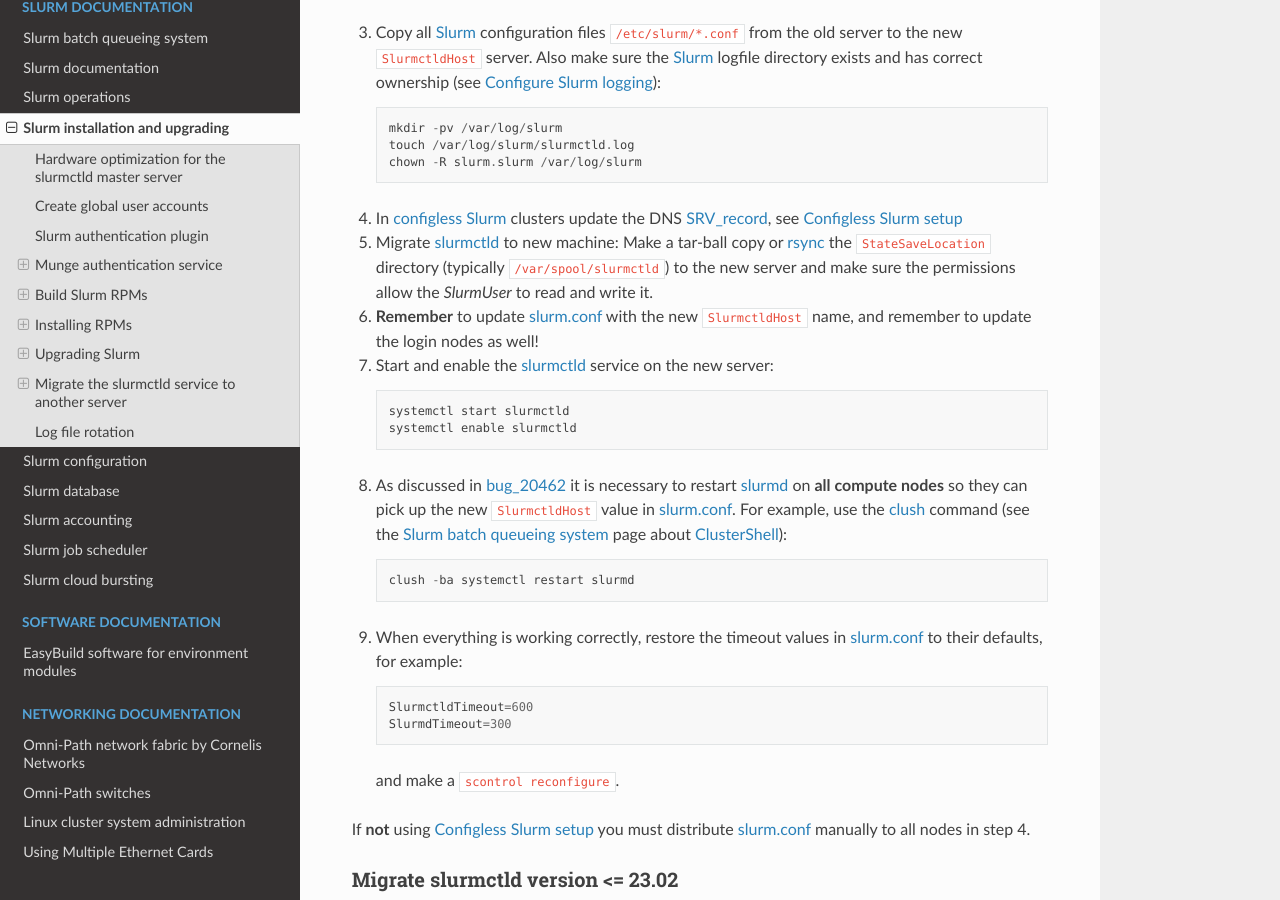
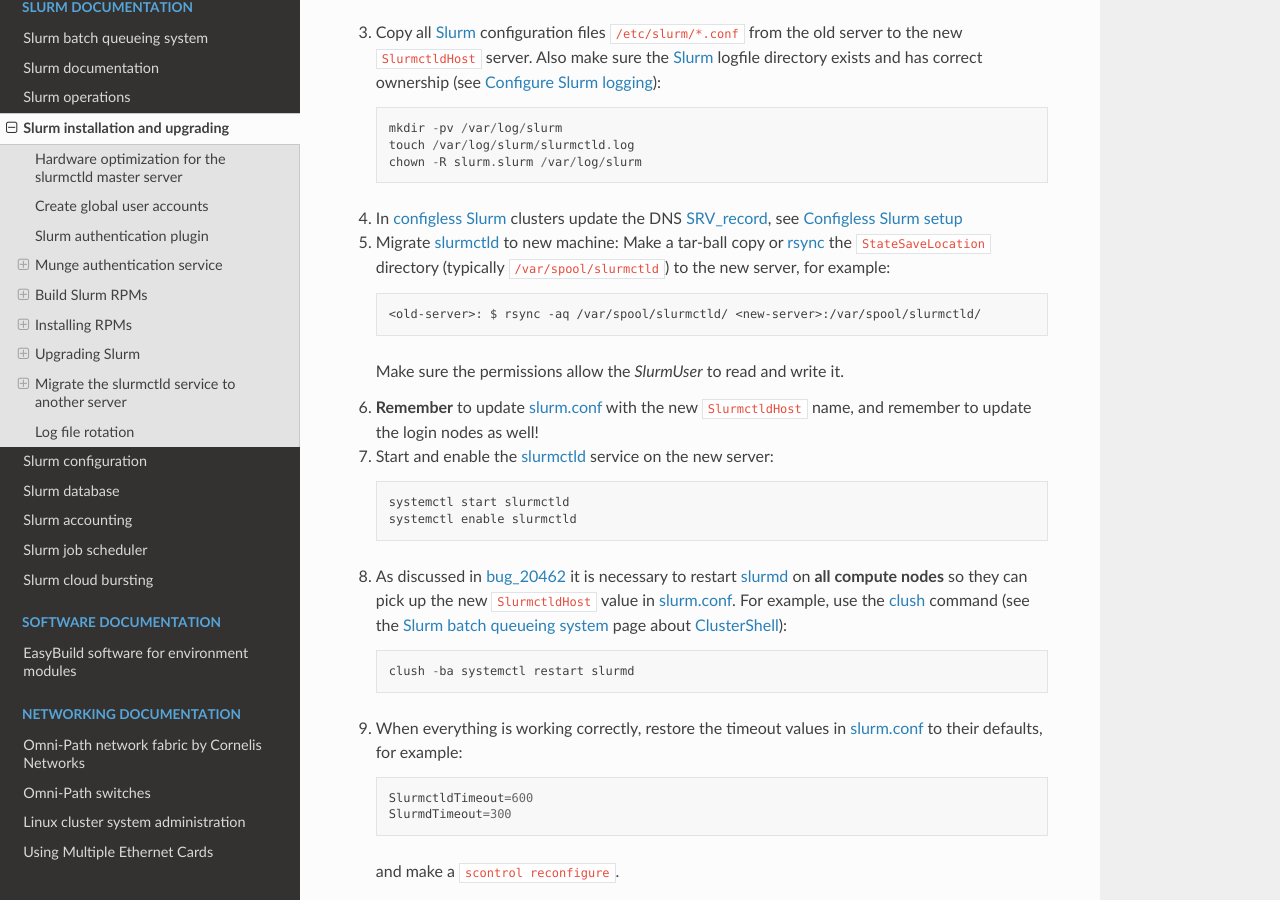
Before and after one commit to OleHolmNielsen/Niflheim_system, a Sphinx documentation site: the page built from docs/Slurm_installation.rst, in a window 1280 px wide and 900 px high, scrolled down 21281 px. Built offline with Sphinx 7.4.7 and the Read the Docs theme 2.0.0, drawn with Linux system fonts in a browser that asks for light colours.

Commit message:
Migrate slurmctld

```diff
--- a/docs/Slurm_installation.rst
+++ b/docs/Slurm_installation.rst
@@ -948,7 +948,11 @@ We have successfully performed a slurmctld_ migration following this procedure:
 
 5. Migrate slurmctld_ to new machine:
    Make a tar-ball copy or rsync_ the ``StateSaveLocation`` directory (typically ``/var/spool/slurmctld``)
-   to the new server and make sure the permissions allow the *SlurmUser* to read and write it.
+   to the new server, for example::
+
+     <old-server>: $ rsync -aq /var/spool/slurmctld/ <new-server>:/var/spool/slurmctld/
+
+   Make sure the permissions allow the *SlurmUser* to read and write it.
 
 6. **Remember** to update slurm.conf_ with the new ``SlurmctldHost`` name,
    and remember to update the login nodes as well!
```
